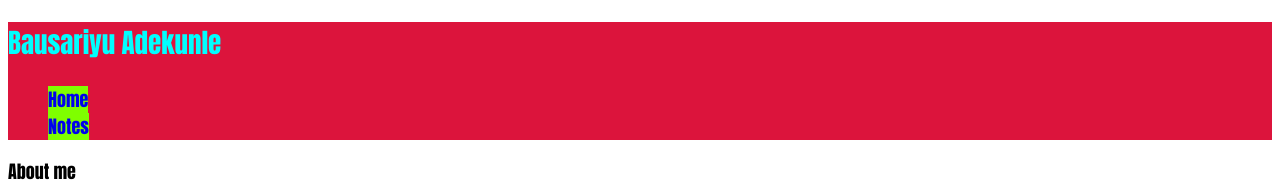
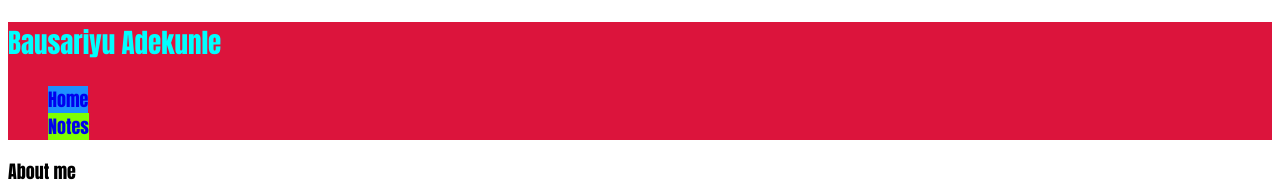
Before and after one commit to Adek0010/Adek0010.github.io, a plain HTML site: page html-assignment/index.html in a window 1280 px wide. In both pictures the pointer is over the link "Home". Shown: the top 182 px of the page. Drawn offline with Linux system fonts and the light colour scheme.

Commit message:
change background on hover

```diff
--- a/html-assignment/css/main.css
+++ b/html-assignment/css/main.css
@@ -19,9 +19,10 @@ body{
     }
     a:link {
         text-decoration: none;
+        background: chartreuse;
     }
-    a:link {
-        background: chartreuse;
+    a:hover {
+        background: dodgerblue;
     }
 
 }
```
Also changed, not shown: html-assignment/index.html (+4 -4 lines).
